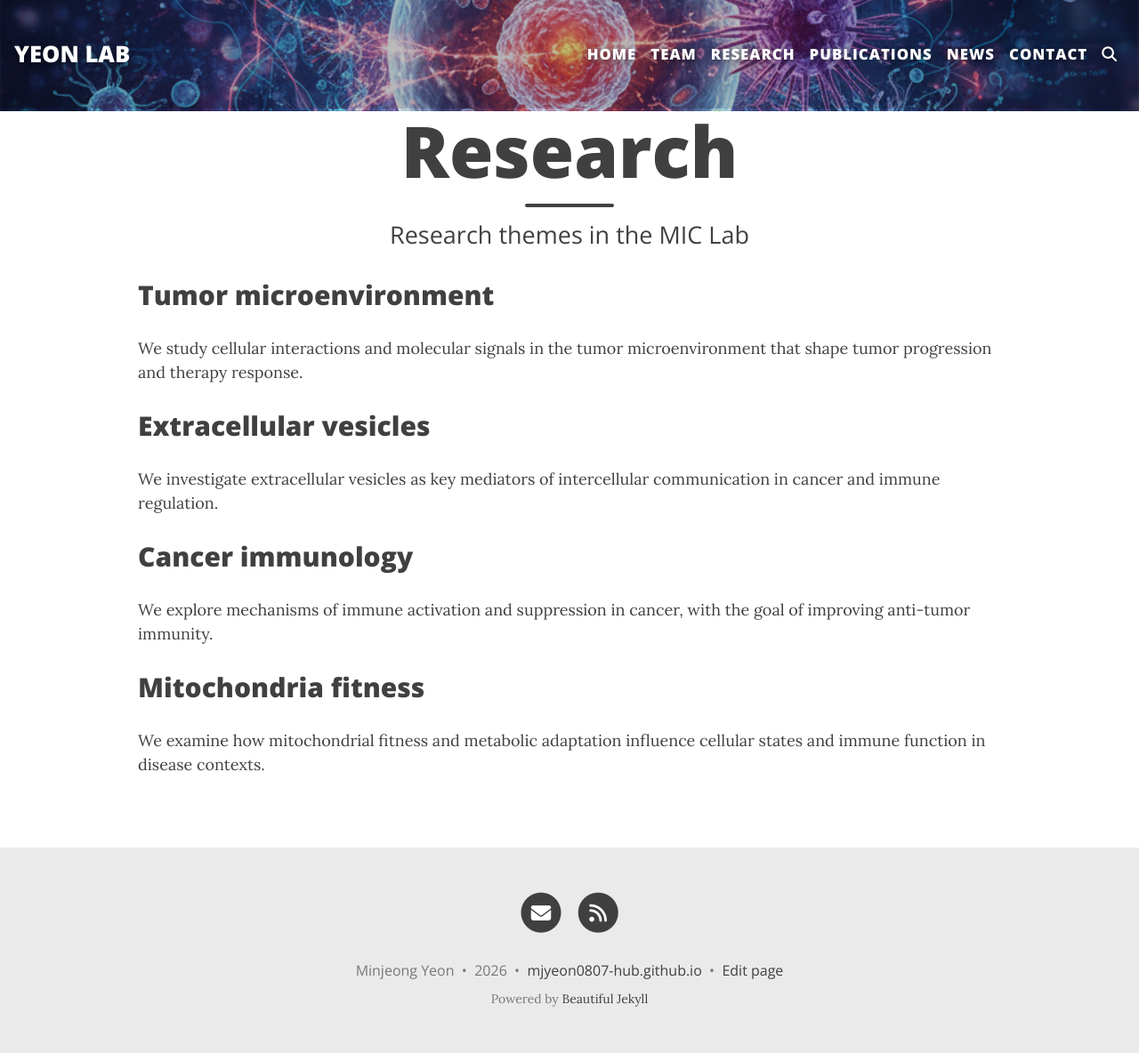
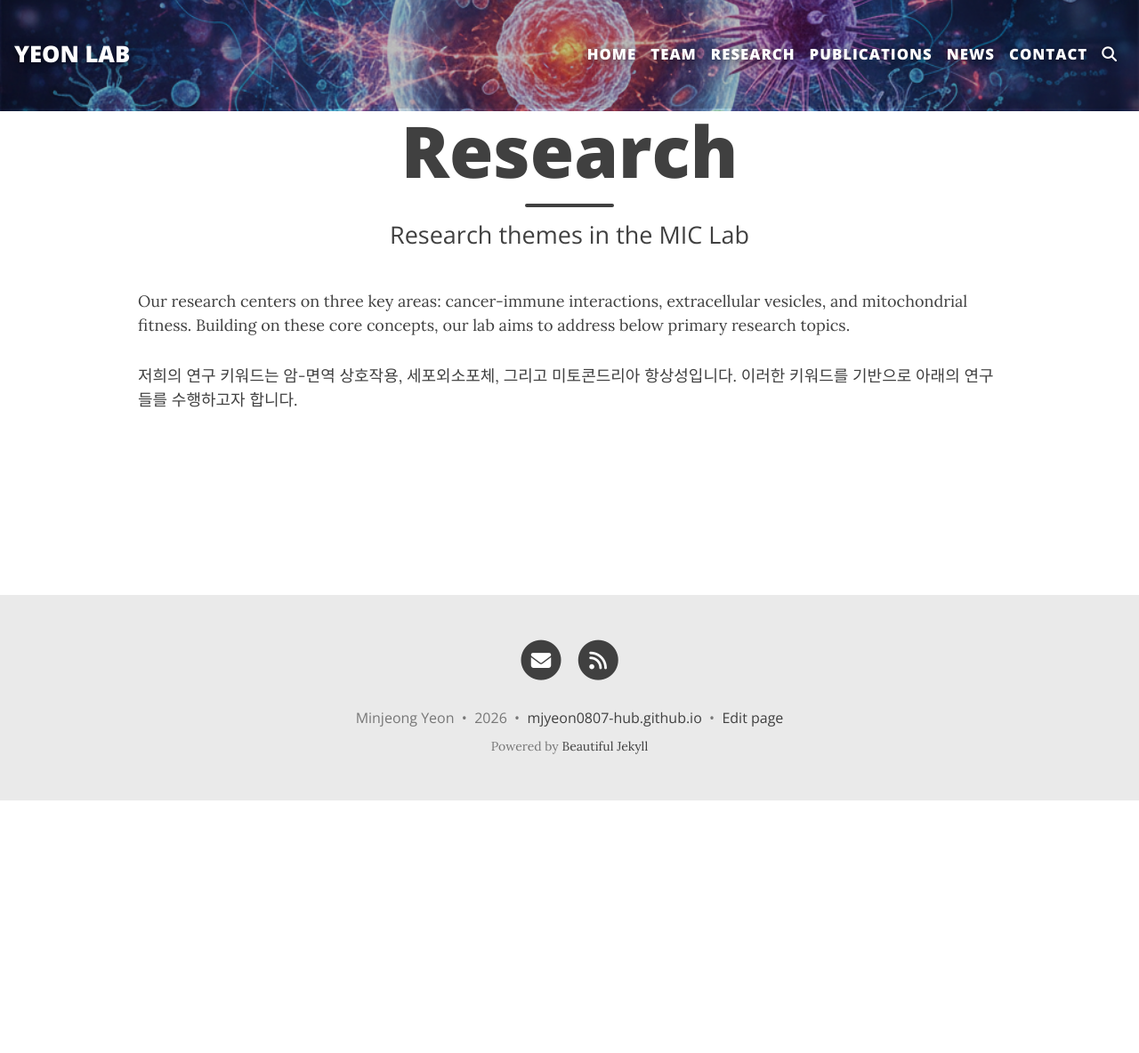
Before and after one commit to mjyeon0807-hub/mjyeon0807-hub.github.io, a Jekyll site: the page built from research.md, in a window 1280 px wide. Shown: the whole page at 89% size. Built offline with Jekyll 4.4.1, drawn with Linux system fonts in a browser that asks for light colours; comment, search, counter and statistics services are not loaded; after the commit the page ends 900 px from its top, so only the background shows below that.

Commit message:
Revise research themes and focus areas
Updated research themes and focus areas in the MIC Lab, including a shift to three key areas of study.

```diff
--- a/research.md
+++ b/research.md
@@ -3,14 +3,6 @@ title: "Research"
 subtitle: "Research themes in the MIC Lab"
 ---
 
-## Tumor microenvironment
-We study cellular interactions and molecular signals in the tumor microenvironment that shape tumor progression and therapy response.
+Our research centers on three key areas: cancer-immune interactions, extracellular vesicles, and mitochondrial fitness. Building on these core concepts, our lab aims to address below primary research topics.
 
-## Extracellular vesicles
-We investigate extracellular vesicles as key mediators of intercellular communication in cancer and immune regulation.
-
-## Cancer immunology
-We explore mechanisms of immune activation and suppression in cancer, with the goal of improving anti-tumor immunity.
-
-## Mitochondria fitness
-We examine how mitochondrial fitness and metabolic adaptation influence cellular states and immune function in disease contexts.
+저희의 연구 키워드는 암-면역 상호작용, 세포외소포체, 그리고 미토콘드리아 항상성입니다. 이러한 키워드를 기반으로  아래의 연구들를 수행하고자 합니다.
```
